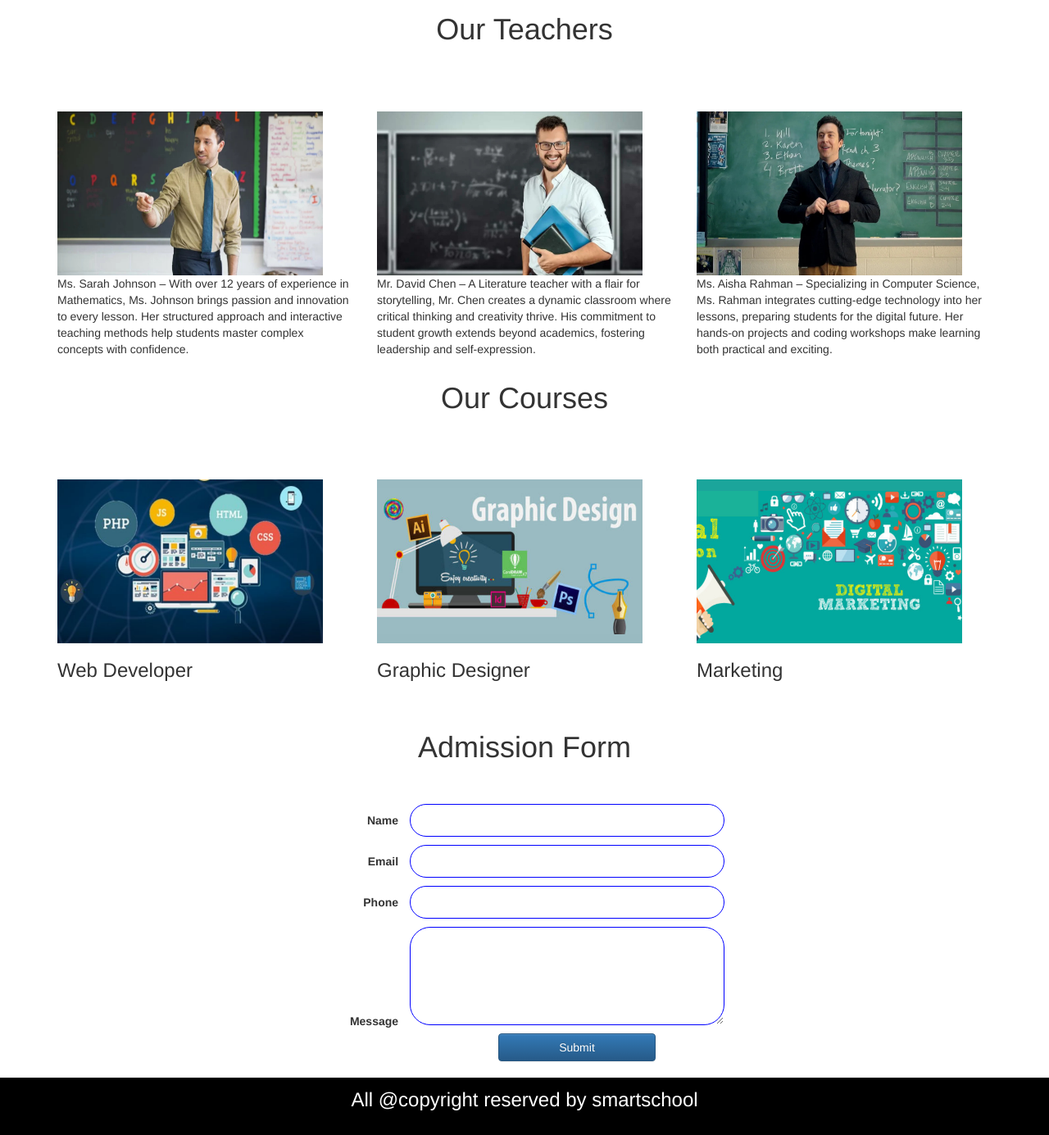
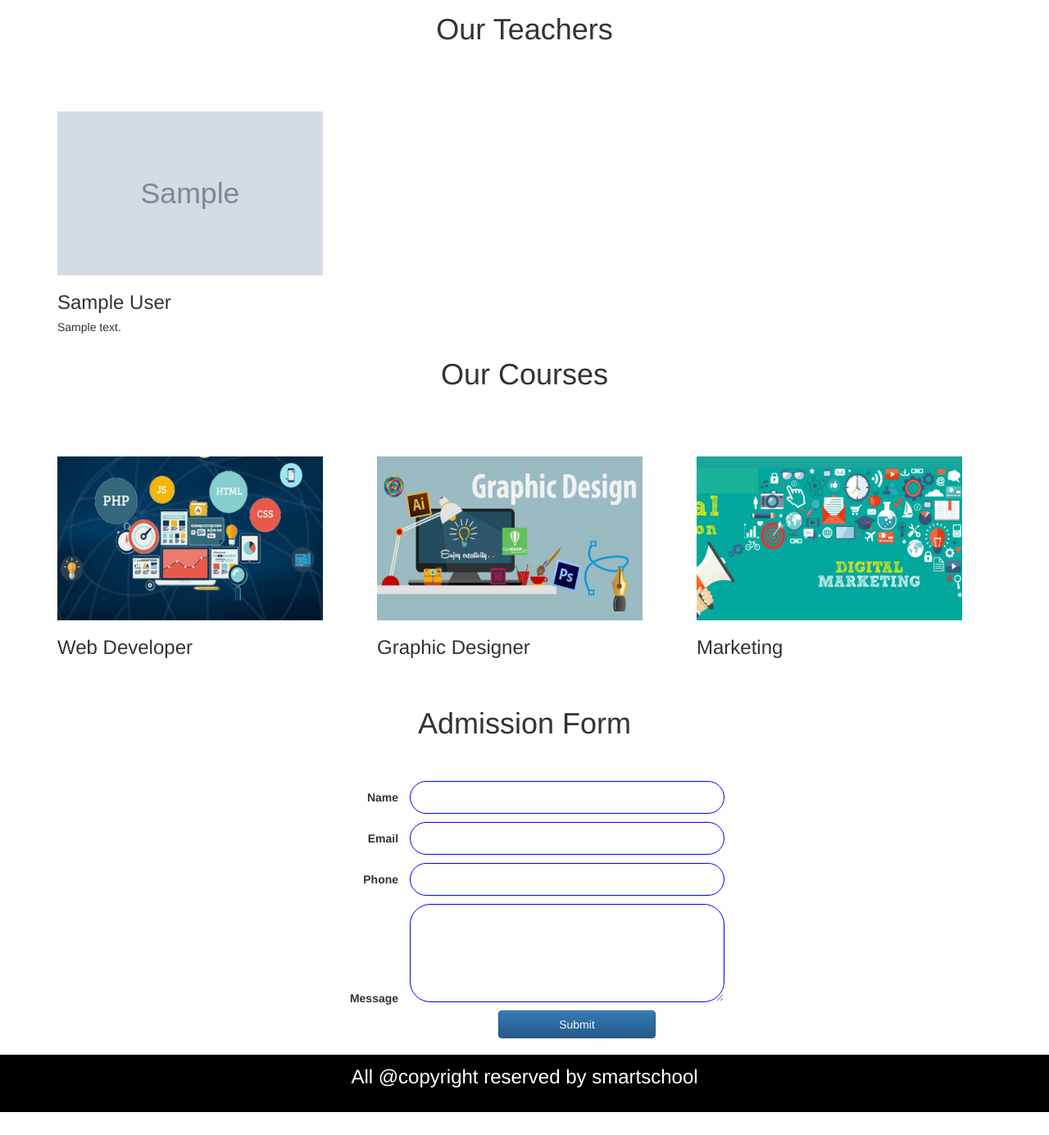
Before and after one commit to SandeepaChathumina/studentManagement, a PHP site: page / in a window 1280 px wide. Shown: the part 694-2079 px from the top of the page at 82% size. After the commit the page ends 2051 px from the top, so only its background shows below. Run offline with PHP 8.4, Linux system fonts and the light colour scheme; tables that the repository leaves empty or names only in its code hold one stand-in row (values such as "Sample post"); grey boxes marked "Sample" are stand-in pictures.

Commit message:
view teacher details part done

```diff
--- a/index.php
+++ b/index.php
@@ -1,3 +1,21 @@
+<?php
+
+$host = "localhost";
+$username = "root";
+$password = "";
+$database = "schoolproject";
+// Create connection
+$conn = mysqli_connect($host, $username, $password, $database);
+// Check connection
+if (!$conn) {
+    die("Connection failed: " . mysqli_connect_error());
+}
+
+$sql = "SELECT * FROM teacher";
+$result = mysqli_query($conn, $sql);
+
+?>
+
 <!DOCTYPE html>
 <html lang="en">
 <head>
@@ -64,23 +82,27 @@
 
         <div class="row">
 
+        <?php
+
+        while($row = $result->fetch_assoc()) {
+
+
+        ?>
+
             <div class="col-md-4">
-                <img class="teacher" src="images/teacher1.png" alt="">
-                <p>Ms. Sarah Johnson – With over 12 years of experience in Mathematics, Ms. Johnson brings passion and innovation to every lesson. Her structured approach and interactive teaching methods help students master complex concepts with confidence.</p>
+                <img class="teacher" src="<?php echo "{$row['image']}" ?>">
+                <h3><?php echo "{$row['name']}" ?></h3>
+                <h5><?php echo "{$row['description']}" ?></h5>
 
             </div>
 
-            <div class="col-md-4">
-                <img class="teacher" src="images/teacher2.png" alt="">
-                <p>Mr. David Chen – A Literature teacher with a flair for storytelling, Mr. Chen creates a dynamic classroom where critical thinking and creativity thrive. His commitment to student growth extends beyond academics, fostering leadership and self-expression.</p>
 
-            </div>
 
-            <div class="col-md-4">
-                <img class="teacher" src="images/teacher3.png" alt="">
-                <p>Ms. Aisha Rahman – Specializing in Computer Science, Ms. Rahman integrates cutting-edge technology into her lessons, preparing students for the digital future. Her hands-on projects and coding workshops make learning both practical and exciting.</p>
+        <?php
 
-            </div>
+        }
+
+        ?>
 
         </div>
 
```
Also changed, not shown: images/Jenny.jpg (added), images/Mathew.webp (added), images/oliver.jpg (added).
